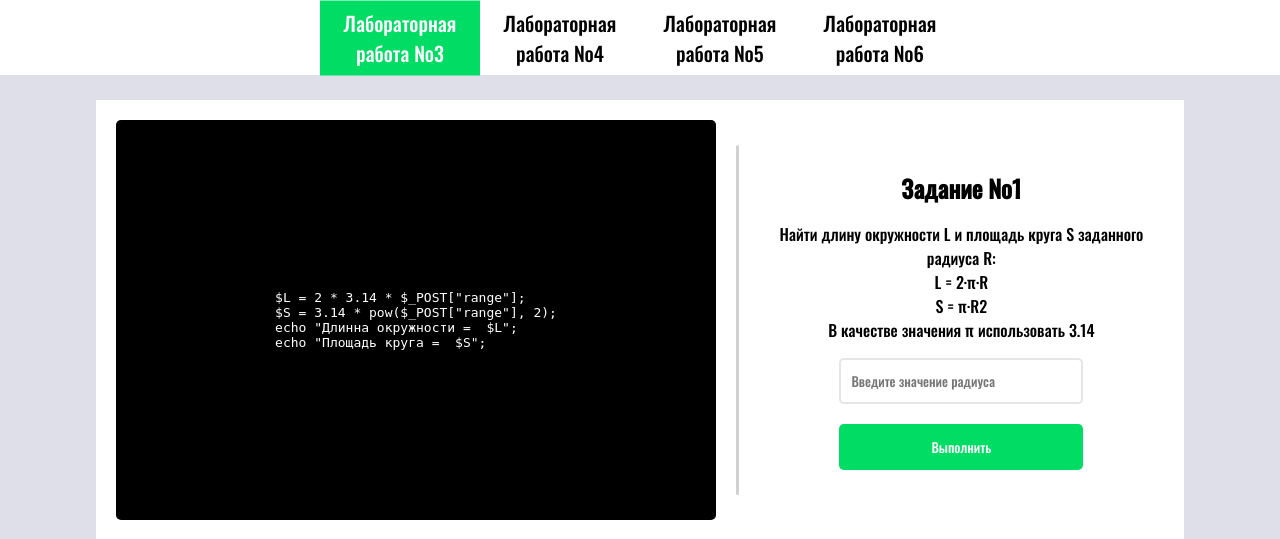
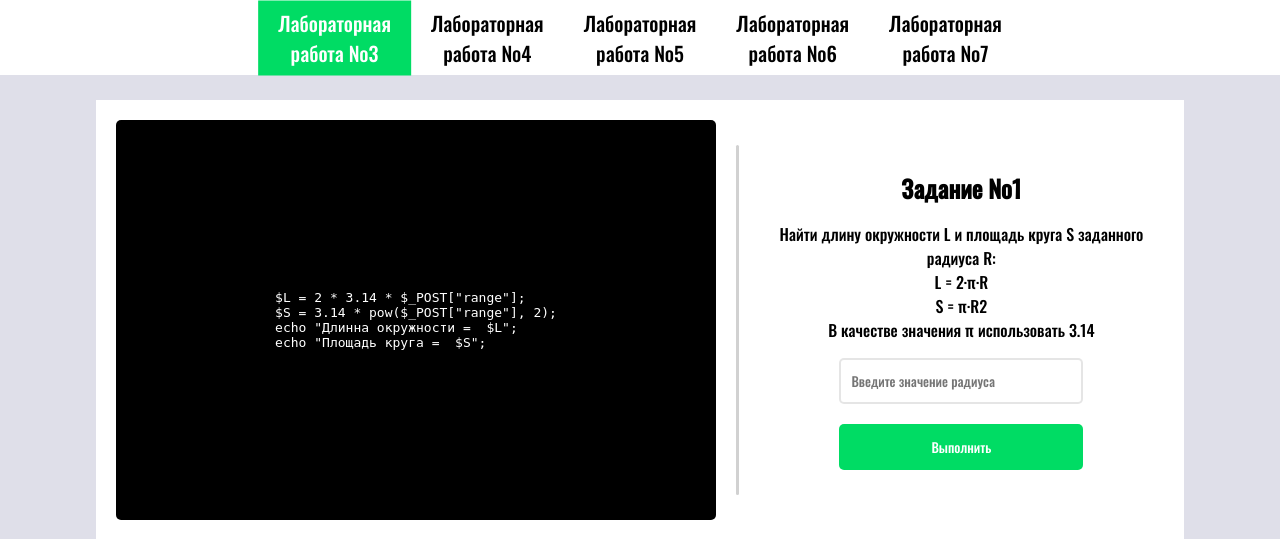
Before and after one commit to xXReCreatorXx/kiriakow_isp21_a, a PHP site: page / in a window 1280 px wide. Shown: the top 539 px of the page. Run offline with PHP 8.4, Linux system fonts and the light colour scheme.

Commit message:
Update index.php

```diff
--- a/index.php
+++ b/index.php
@@ -21,6 +21,8 @@
                     <div class="header_menu_button"><a class="link" href="page/lab5/index.php">Лабораторная работа №5</a></div>
 
                     <div class="header_menu_button"><a class="link" href="page/lab6/index.php">Лабораторная работа №6</a></div>
+
+                    <div class="header_menu_button"><a class="link" href="page/lab7/index.php">Лабораторная работа №7</a></div>
                 </div>
             </div>
 
```
